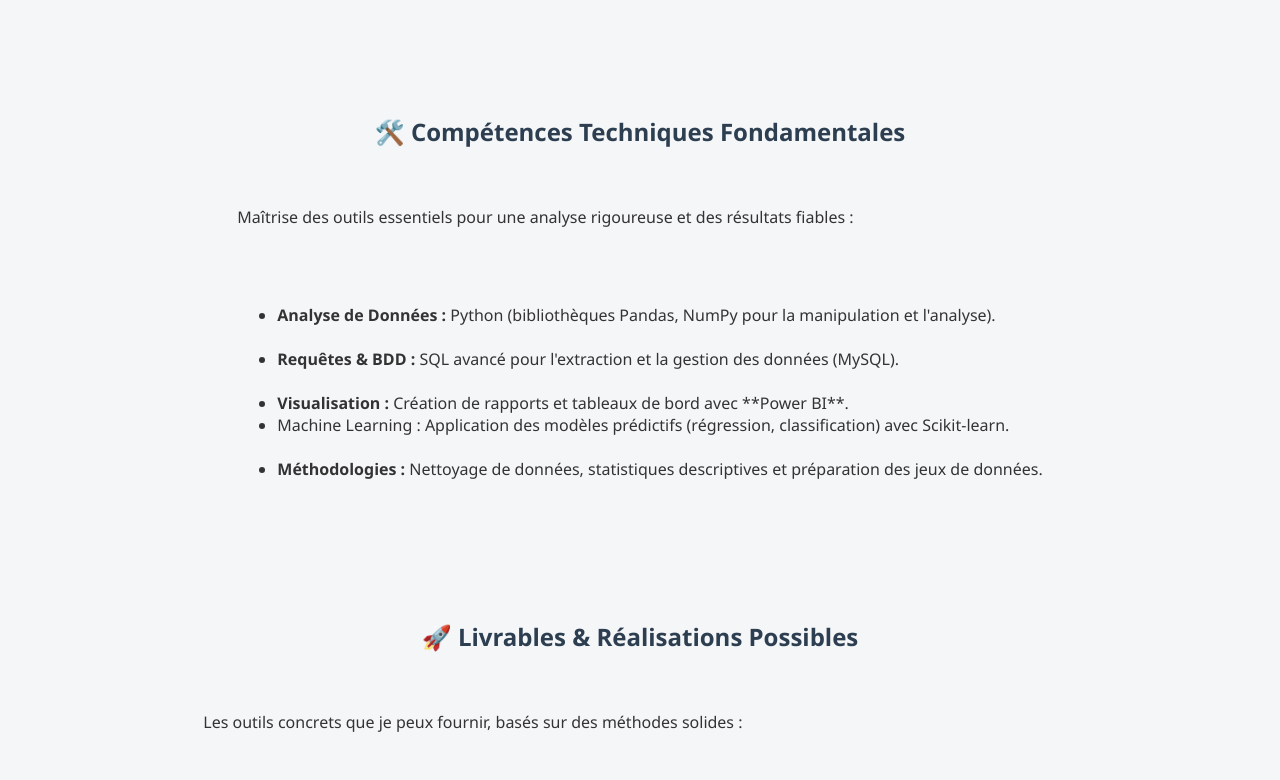
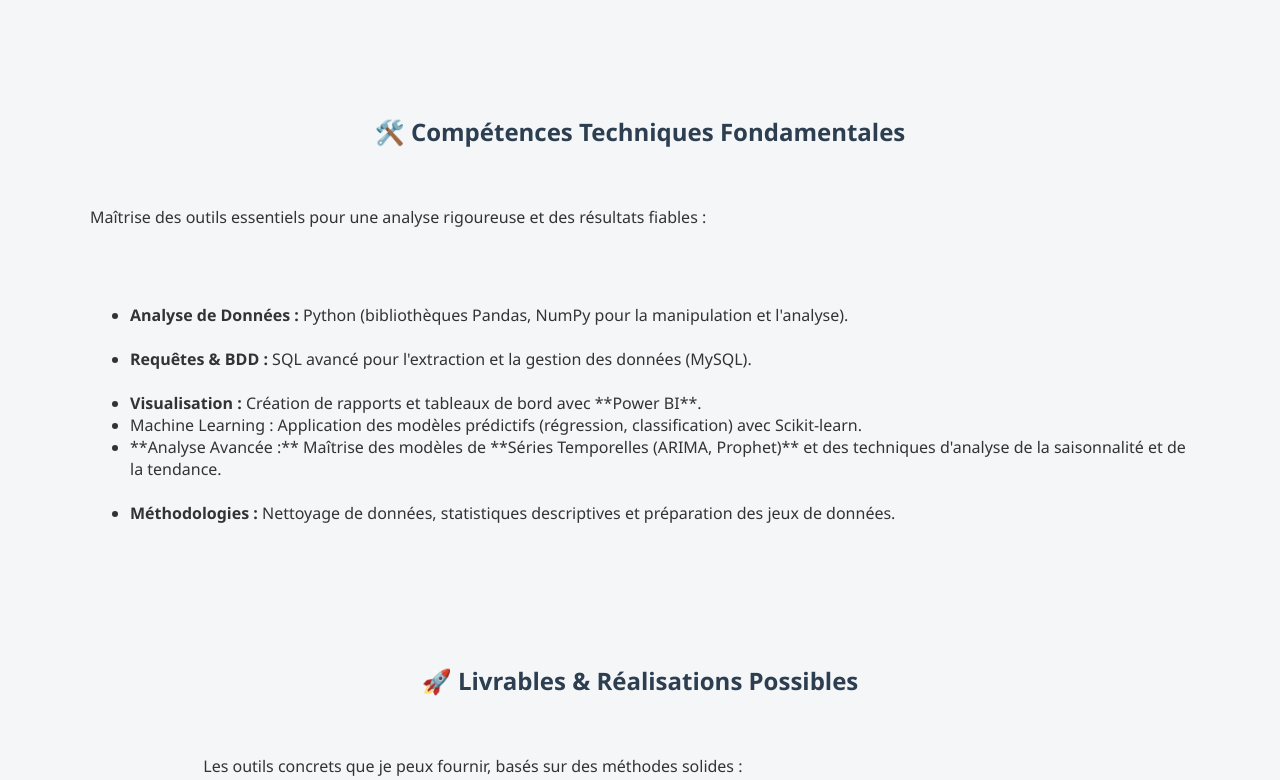
Before and after one commit to CIibra/PORTFOLIO_DATA, a plain HTML site: page index.html in a window 1280 px wide. Shown: the part 641-1421 px from the top of the page. Drawn offline with Linux system fonts and the light colour scheme.

Commit message:
index.html

```diff
--- a/index.html
+++ b/index.html
@@ -41,6 +41,7 @@
     <li><strong>Requêtes & BDD :</strong> SQL avancé pour l'extraction et la gestion des données (MySQL).</li>
     <li><strong>Visualisation :</strong> Création de rapports et tableaux de bord avec  **Power BI**.</li>
 	<li>Machine Learning : Application des modèles prédictifs (régression, classification) avec Scikit-learn.</li>
+	<li>**Analyse Avancée :** Maîtrise des modèles de **Séries Temporelles (ARIMA, Prophet)** et des techniques d'analyse de la saisonnalité et de la tendance.</li>
     <li><strong>Méthodologies :</strong> Nettoyage de données, statistiques descriptives et préparation des jeux de données.</li>
   </ul>
 </div>
```
